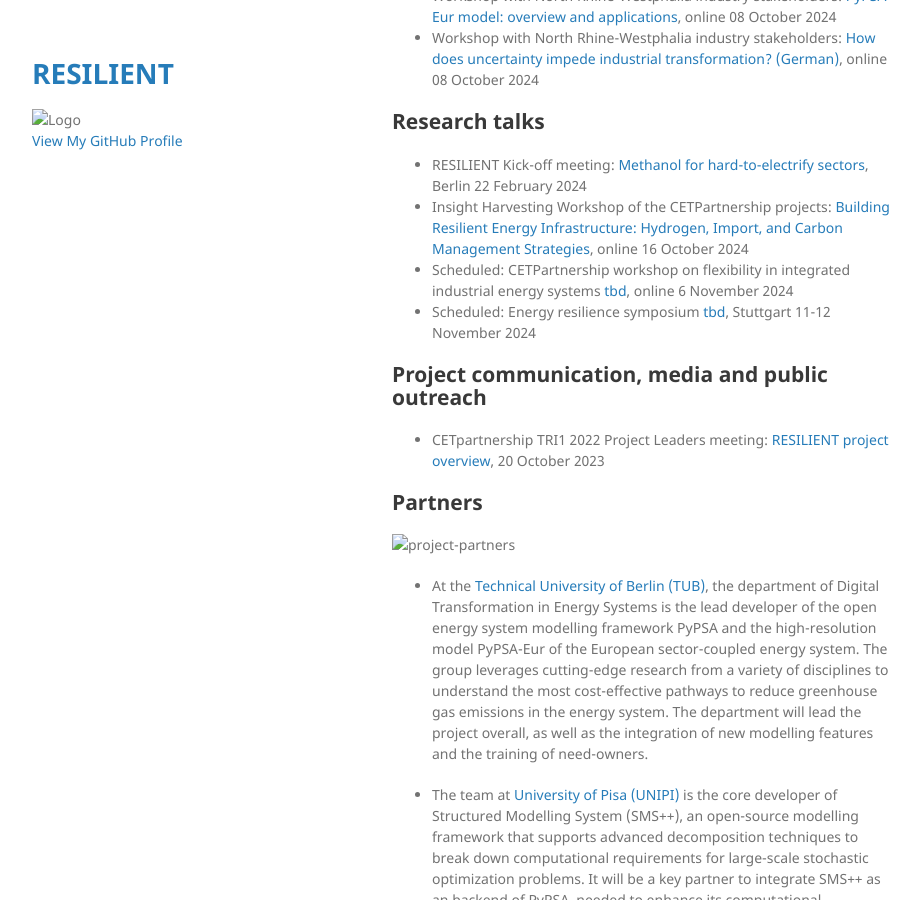
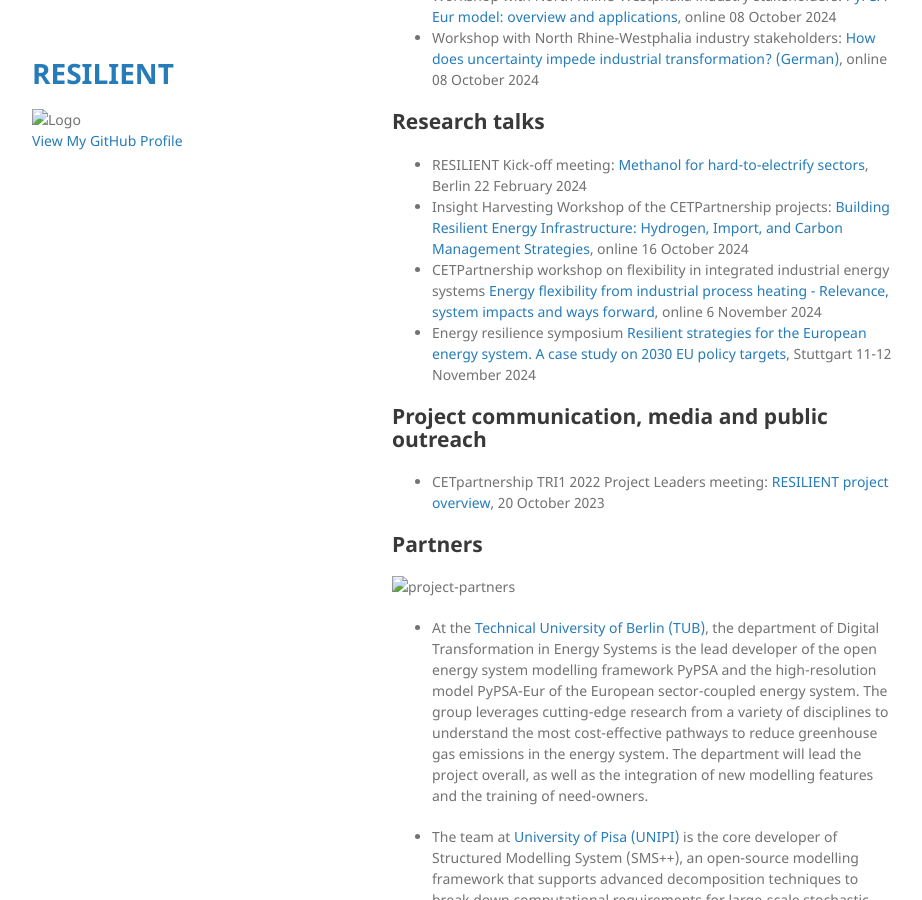
Before and after one commit to resilient-project/resilient-project.github.io, a Jekyll site: the page built from index.md, in a window 1280 px wide and 900 px high, scrolled down 951 px. Shown: the whole window, without its empty margins (178-1100 px from the left). Built offline with Jekyll 4.4.1, drawn with Linux system fonts in a browser that asks for light colours; our own code applies the rules of GitHub Pages for plain Markdown files.

Commit message:
two research talks

```diff
--- a/index.md
+++ b/index.md
@@ -43,8 +43,8 @@
 
 - RESILIENT Kick-off meeting: [Methanol for hard-to-electrify sectors](https://resilient-project.github.io/static/uploads/brown-methanol.pdf), Berlin 22 February 2024
 - Insight Harvesting Workshop of the CETPartnership projects: [Building Resilient Energy Infrastructure: Hydrogen, Import, and Carbon Management Strategies](https://tubcloud.tu-berlin.de/s/kDKgmiHxGGt4FaD/download/20241016-cetp-insight-harvesting.pdf), online 16 October 2024
-- Scheduled: CETPartnership workshop on flexibility in integrated industrial energy systems [tbd](), online 6 November 2024
-- Scheduled: Energy resilience symposium [tbd](), Stuttgart 11-12 November 2024
+- CETPartnership workshop on flexibility in integrated industrial energy systems [Energy flexibility from industrial process heating - Relevance, system impacts and ways forward](https://resilient-project.github.io/static/uploads/Resilient_2024-11-05_FlexibilityFromIndustryInEnergySystem.pdf), online 6 November 2024
+- Energy resilience symposium [Resilient strategies for the European energy system. A case study on 2030 EU policy targets](https://resilient-project.github.io/static/uploads/pci-pmi-2030-targets-presentation.pdf), Stuttgart 11-12 November 2024
 
 ## Project communication, media and public outreach
 
```
Also changed, not shown: 2 other files.
